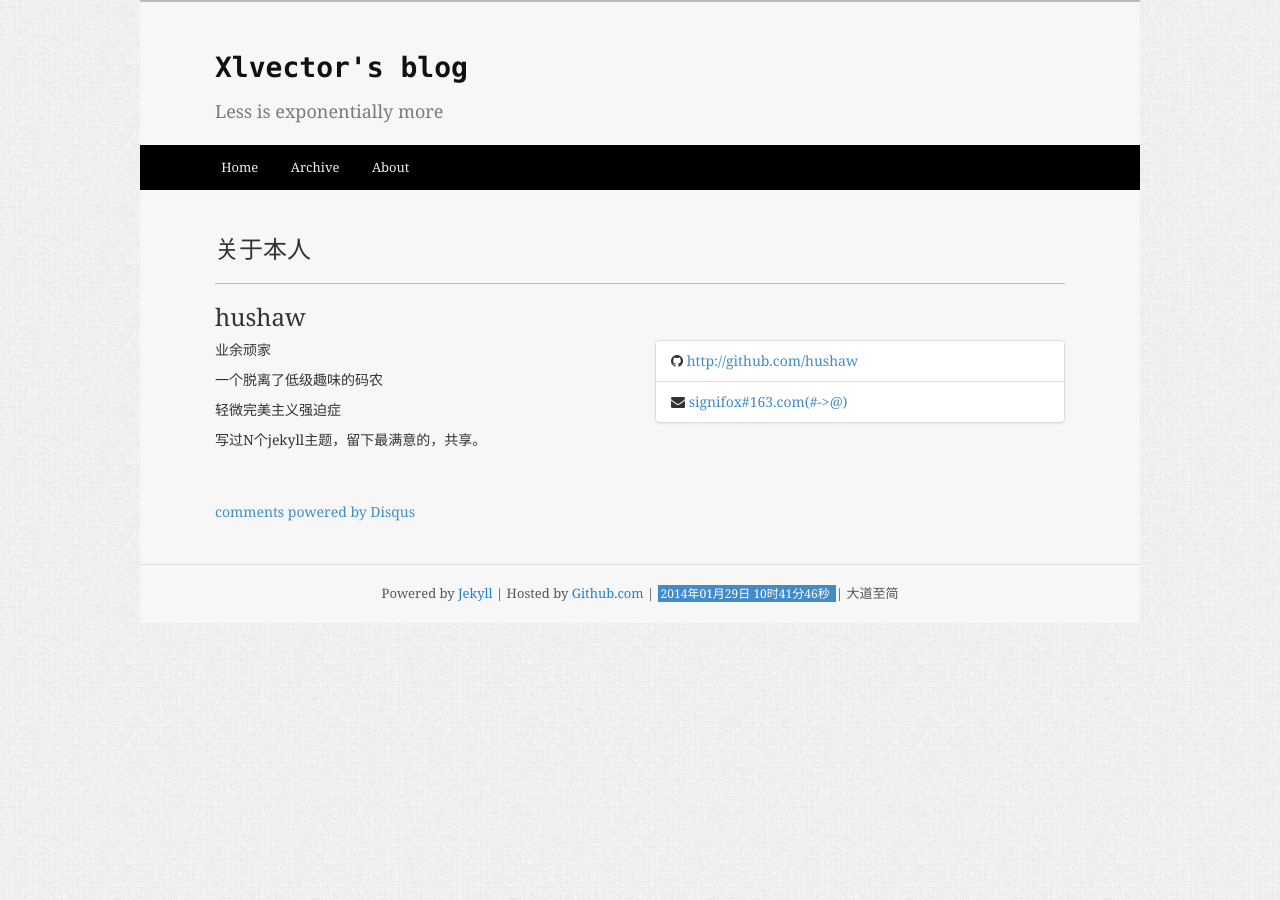
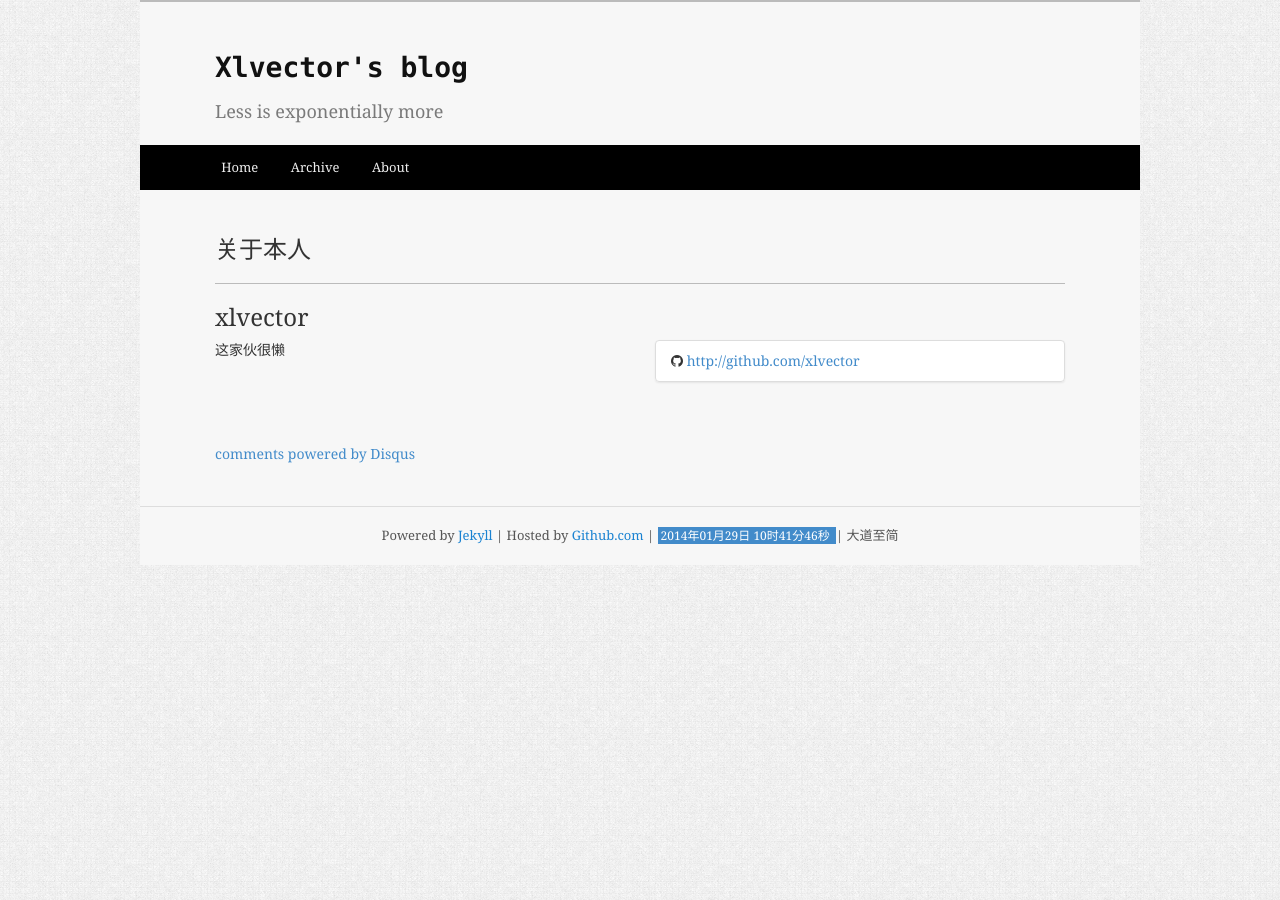
Before and after one commit to xlvector/xlvector.github.com, a Jekyll site: the page built from about.html, in a window 1280 px wide. Built offline with Jekyll 4.4.1, drawn with Linux system fonts in a browser that asks for light colours; Markdown is read by kramdown in place of the engine named in the settings; comment, search, counter and statistics services are not loaded.

Commit message:
change about me

```diff
--- a/about.html
+++ b/about.html
@@ -4,23 +4,16 @@ title: 关于本人
 ---
 
 <div class="page-blank">
-    <h2>hushaw</h2>
+    <h2>xlvector</h2>
     <div class="row">
         <div class="col-md-6">
-            <p>业余顽家</p>
-            <p>一个脱离了低级趣味的码农</p>
-            <p>轻微完美主义强迫症</p>
-            <p>写过N个jekyll主题，留下最满意的，共享。</p>
+            <p>这家伙很懒</p>
         </div>
         <div class="col-md-6">
             <ul class="list-group">
                 <li class="list-group-item">
                     <i class="fa fa-github"></i>
-                    <a href="http://github.com/hushaw" target="_blank">http://github.com/hushaw</a>
-                </li>
-                <li class="list-group-item">
-                    <i class="fa fa-envelope"></i>
-                    <a href="mailto:signifox@163.com">signifox#163.com(#->@)</a>
+                    <a href="http://github.com/xlvector" target="_blank">http://github.com/xlvector</a>
                 </li>
             </ul>
         </div>
```
